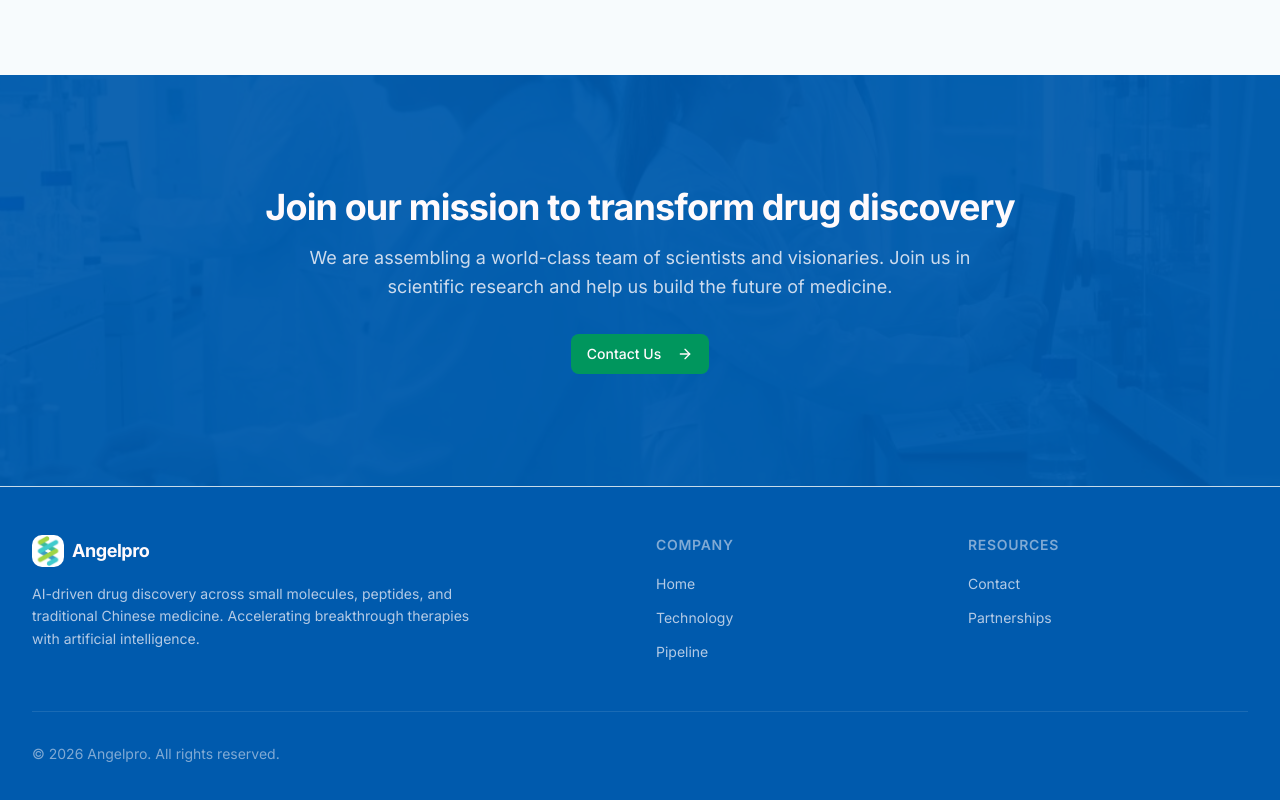
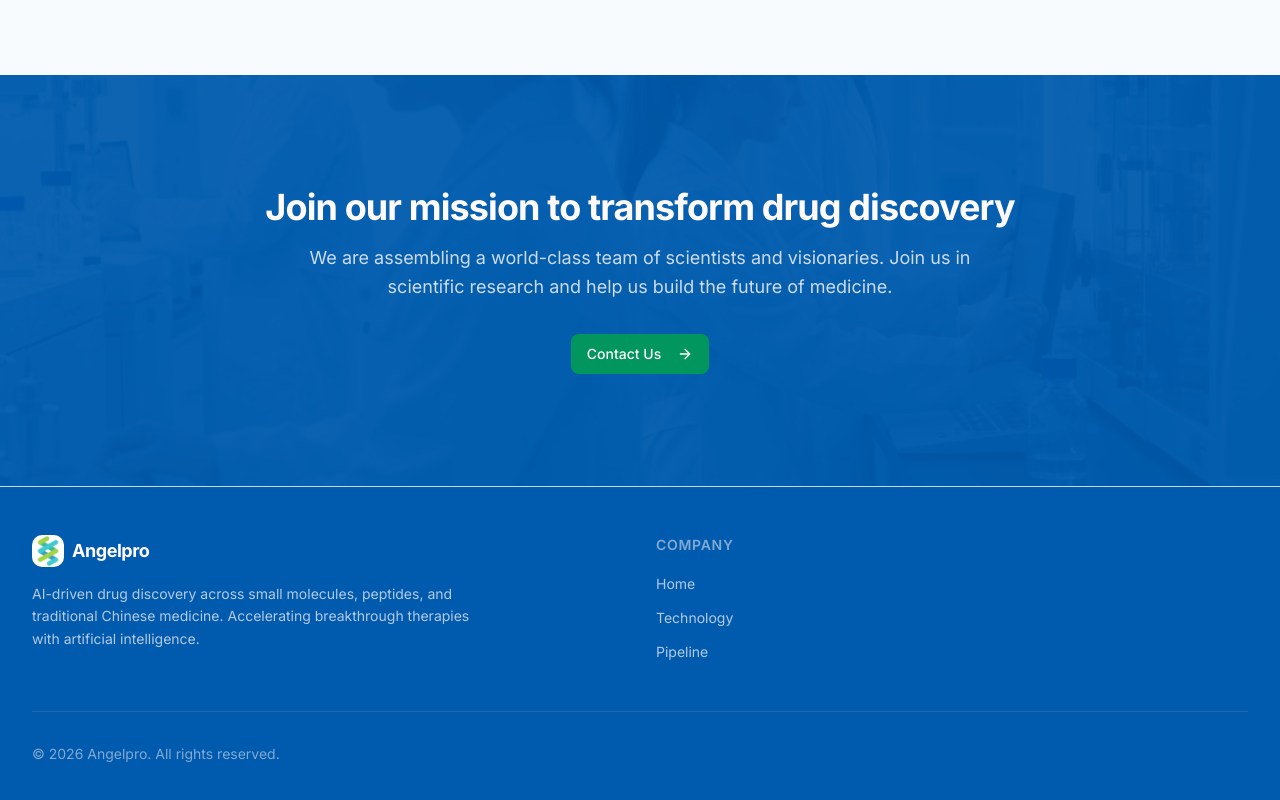
Before and after one commit to sekiro123318/guanwang2, a Next.js app: page / in a window 1280 px wide. Shown: the part 4131-4931 px from the top of the page. Built offline with nearby package versions, Linux system fonts and the light colour scheme.

Commit message:
Update footer.tsx

```diff
--- a/components/footer.tsx
+++ b/components/footer.tsx
@@ -12,10 +12,6 @@ export function Footer() {
       { href: "/", label: t("nav.home") },
       { href: "/technology", label: t("nav.technology") },
       { href: "/pipeline", label: t("nav.pipeline") },
-    ],
-    [t("footer.resources")]: [
-      { href: "/contact", label: t("nav.contact") },
-      { href: "/contact", label: t("footer.partnerships") },
     ],
   }
 
```
